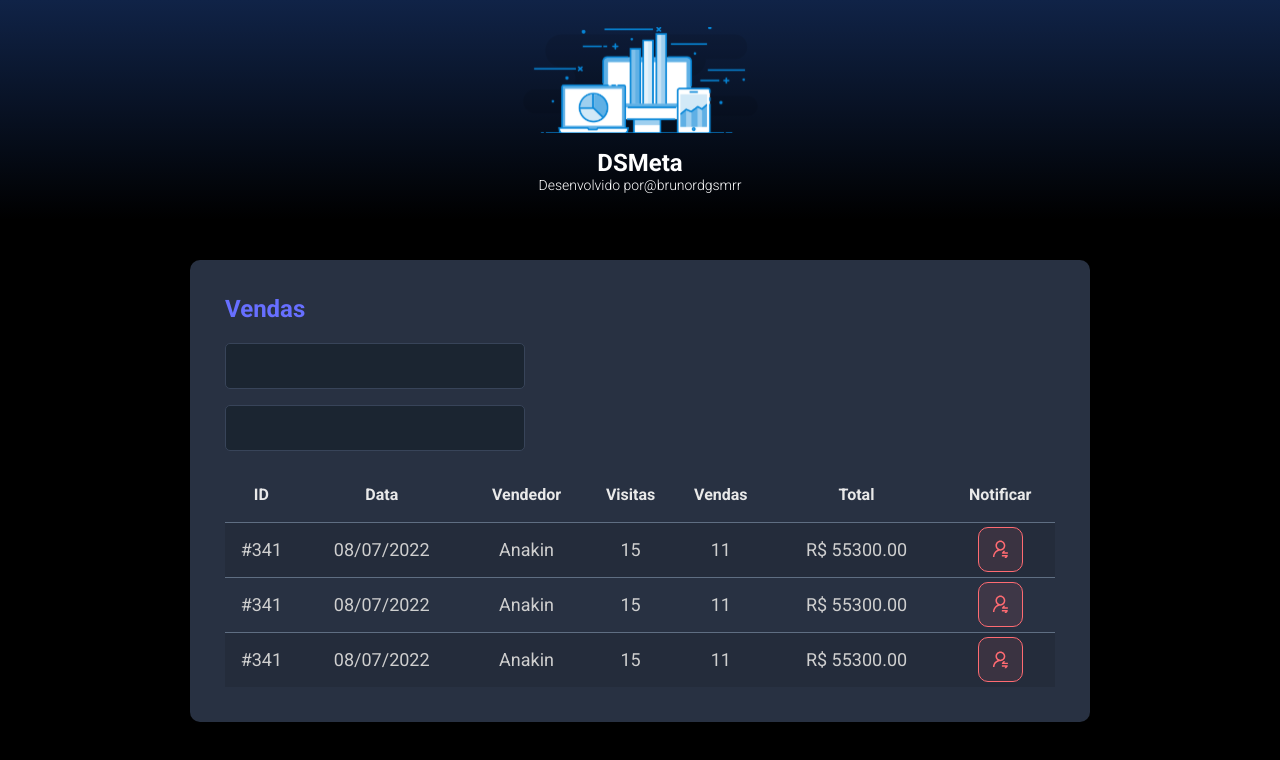
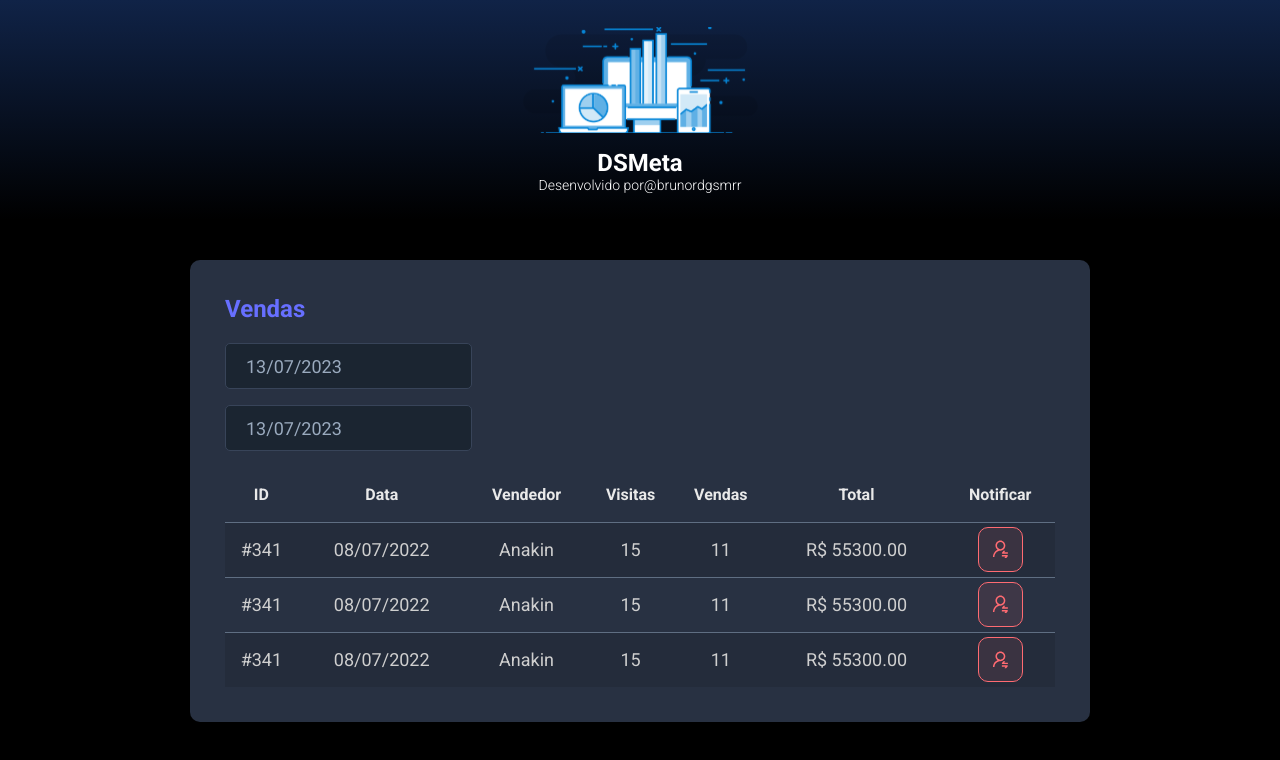
Before and after one commit to brunordgsmrr/dsmeta2, a React (Vite) app in the folder frontend/: page / in a window 1280 px wide. Shown: the top 760 px of the page. Built offline with nearby package versions, Linux system fonts and the light colour scheme.

Commit message:
Datepicker

```diff
--- a/frontend/package.json
+++ b/frontend/package.json
@@ -10,7 +10,9 @@
     "preview": "vite preview"
   },
   "dependencies": {
+    "@types/react-datepicker": "^4.11.2",
     "react": "^18.2.0",
+    "react-datepicker": "^4.16.0",
     "react-dom": "^18.2.0"
   },
   "devDependencies": {
--- a/frontend/src/components/SalesCard/index.tsx
+++ b/frontend/src/components/SalesCard/index.tsx
@@ -1,5 +1,7 @@
 import NotificationButton from "../NotificationButton";
 import "./style.css";
+import DatePicker from "react-datepicker";
+import "react-datepicker/dist/react-datepicker.css";
 
 function SalesCard() {
 	return (
@@ -9,10 +11,20 @@ function SalesCard() {
 
 				<div>
 					<div className="dsmeta-form-control-container">
-						<input className="dsmeta-form-control" type="text" />
+						<DatePicker
+							selected={new Date()}
+							onChange={(date: Date) => {}}
+							className="dsmeta-form-control"
+							dateFormat="dd/MM/yyyy"
+						/>
 					</div>
 					<div className="dsmeta-form-control-container">
-						<input className="dsmeta-form-control" type="text" />
+						<DatePicker
+							selected={new Date()}
+							onChange={(date: Date) => {}}
+							className="dsmeta-form-control"
+							dateFormat="dd/MM/yyyy"
+						/>
 					</div>
 				</div>
 
```
Also changed, not shown: 1 other file (tests, documents, lock files or other folders).
